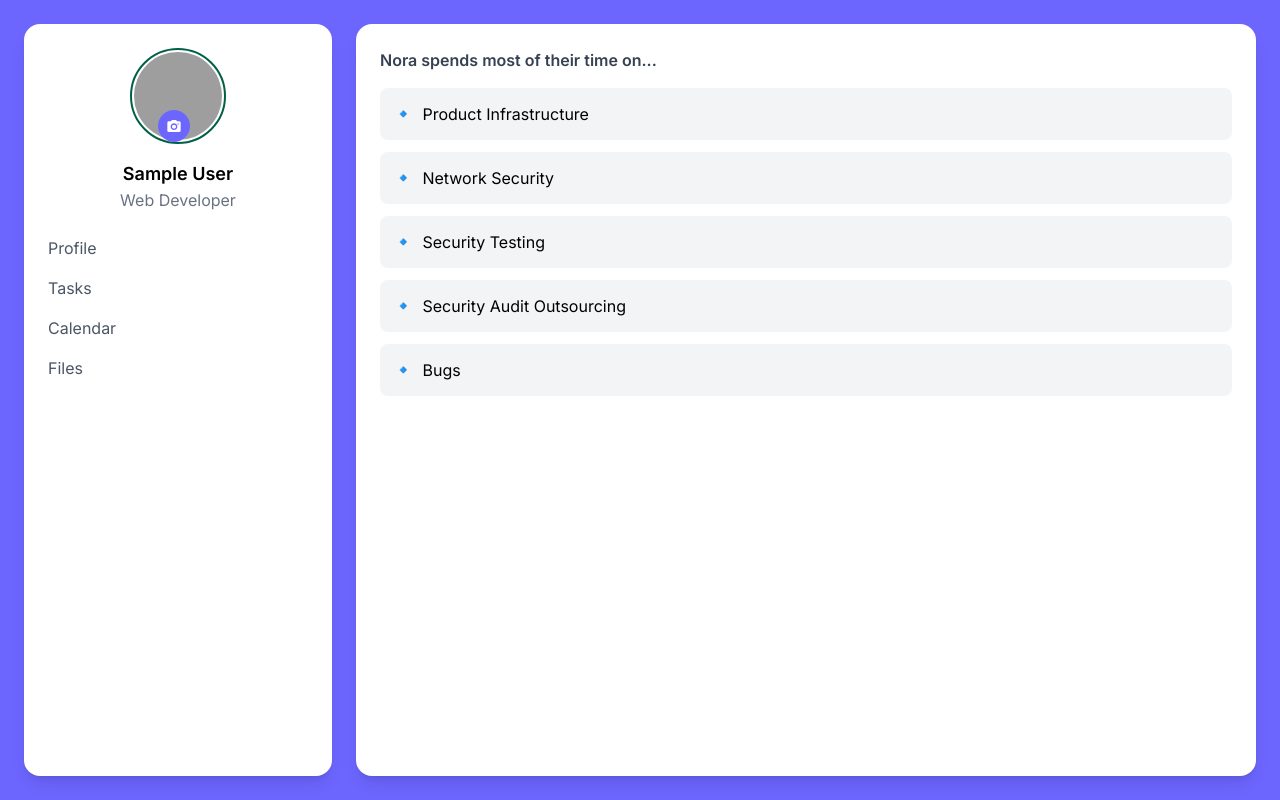
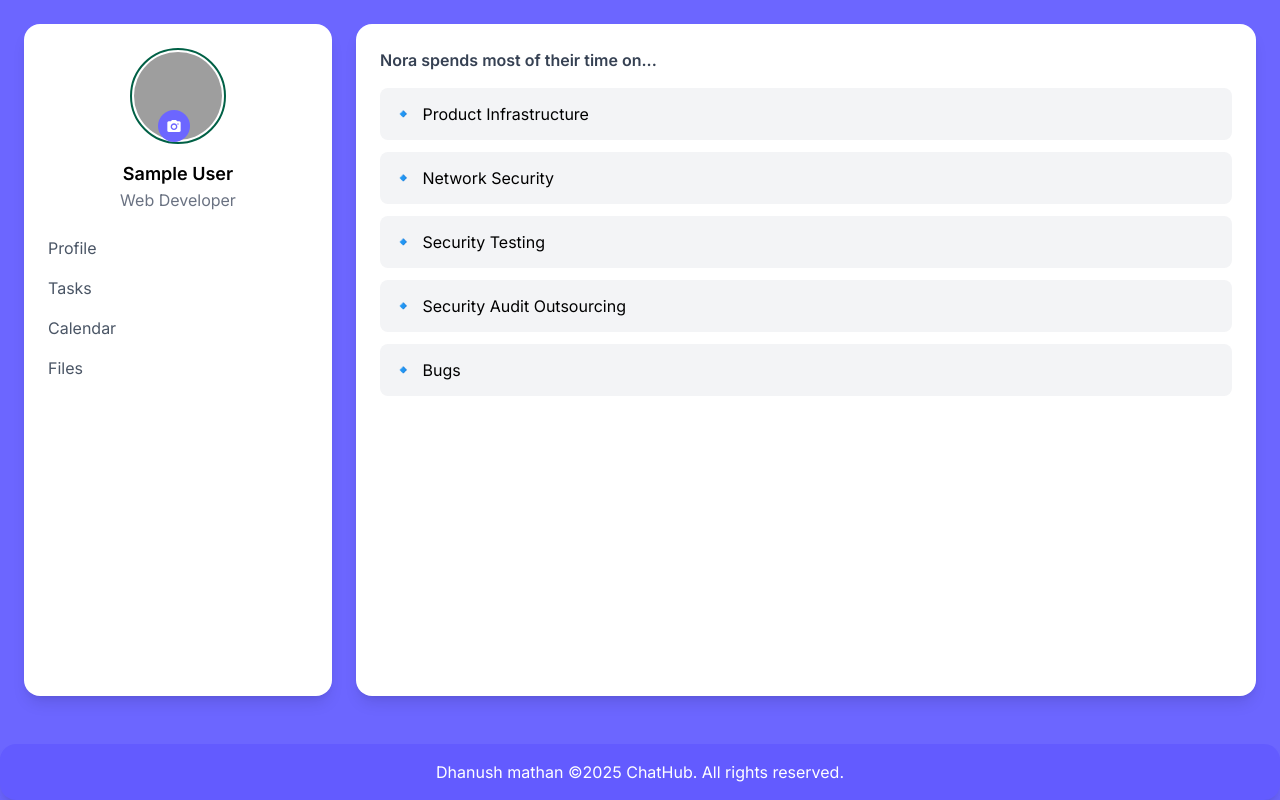
Before and after one commit to Dhanushmathan/ChatHub-Smart-Interactive-Chat-App, a React (Vite) app: page /profile in a window 1280 px wide. Built offline with nearby package versions, Linux system fonts and the light colour scheme; no server answers; the database is empty; sample sign-in values are in the browser's storage; grey boxes are pictures that could not be loaded.

Commit message:
feat: create footer section

```diff
--- a/src/pages/Profile.jsx
+++ b/src/pages/Profile.jsx
@@ -66,7 +66,9 @@ const ProfileCard = () => {
   console.log(currentUser.displayName);
 
   return (
-    <div className="flex min-h-screen bg-light-blue p-6">
+    <>
+      <div className="flex flex-col min-h-screen bg-light-blue">
+        <div className="flex-grow flex p-6">
           <div className="md:w-1/4 bg-white xs:w-full p-6 rounded-2xl shadow-lg">
             <div className="flex flex-col items-center relative">
               <img
@@ -110,6 +112,11 @@ const ProfileCard = () => {
             </div>
           </div>
         </div>
+        <footer className="bg-[#635BFF] text-white text-center p-4 mt-6 rounded-2xl shadow-lg">
+          <p><a href="https://github.com/dhanushmathan" className="hover:underline hover:text-blue-600">Dhanush mathan </a>&copy;{new Date().getFullYear()} ChatHub. All rights reserved.</p>
+        </footer>
+      </div>
+    </>
   );
 };
 
```
Lines whose indentation alone changed are shown as unchanged.
